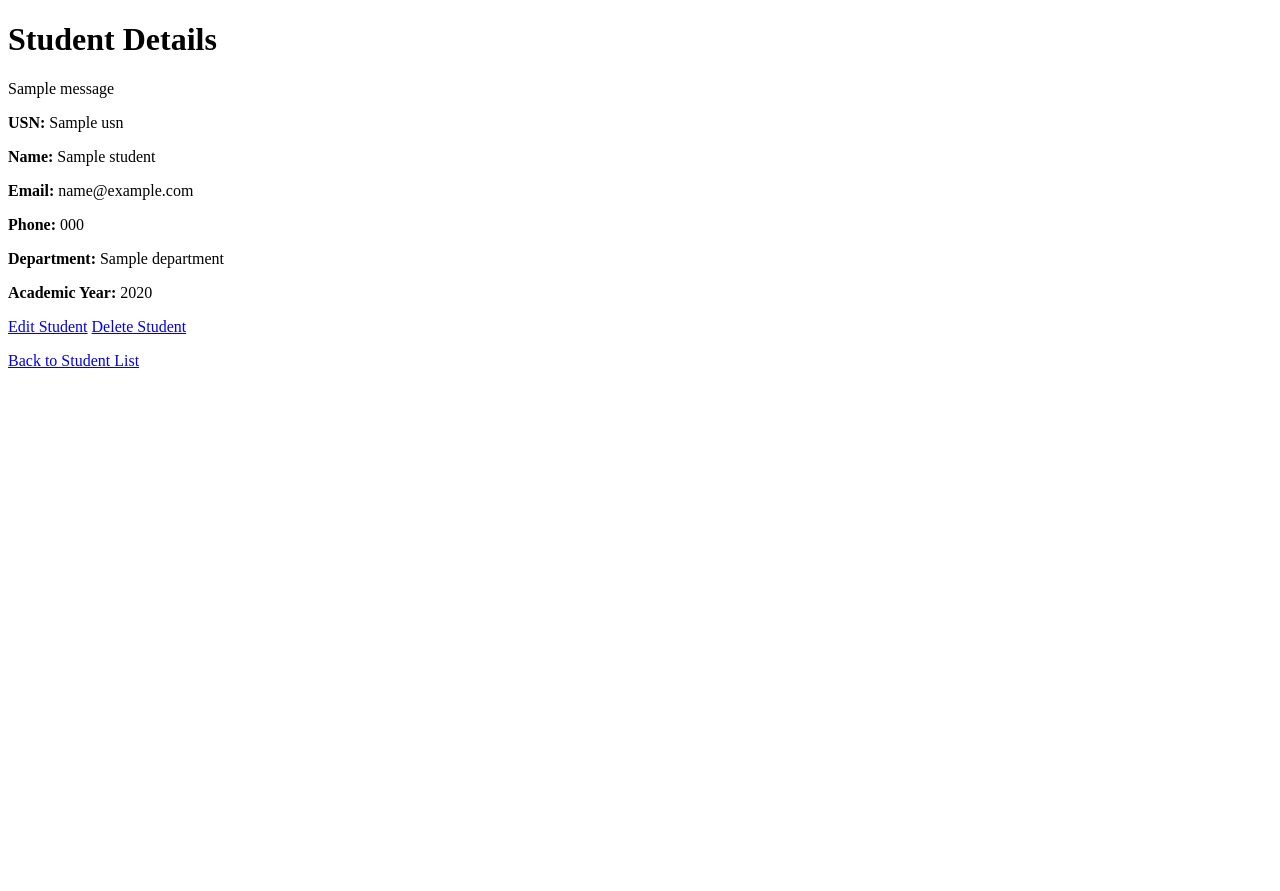
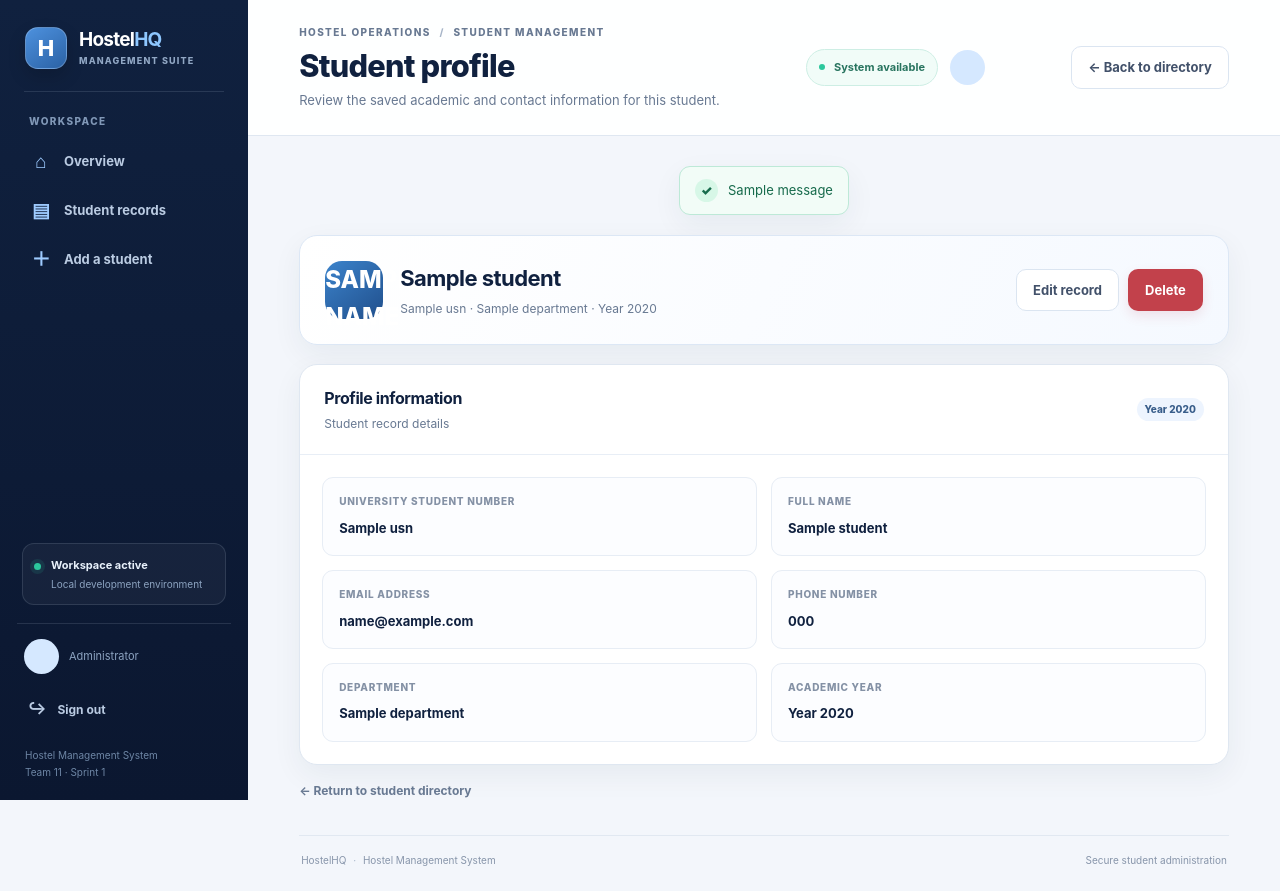
Before and after one commit to SE-TEAM11-HMS/hostel-management-system, a Django app: template students/templates/students/student_detail.html in a window 1280 px wide. Before the commit the page ends 368 px from the top, so only its background shows below. Run offline with Django 5.2, Linux system fonts and the light colour scheme; the template is opened without the code that fills it: most values are stand-ins (such as "Sample title", 1, 10 or a date in 2020); one stand-in notice (Sample message) is shown; data that the repository does not hold is empty.

Commit message:
Redesign student profile details

```diff
--- a/students/templates/students/student_detail.html
+++ b/students/templates/students/student_detail.html
@@ -1,28 +1,19 @@
-<!DOCTYPE html>
-<html lang="en">
-<head>
-    <meta charset="UTF-8">
-    <meta name="viewport" content="width=device-width, initial-scale=1.0">
-    <title>Student Details</title>
-</head>
-<body>
-    <h1>Student Details</h1>
-
-    {% if messages %}
-        {% for message in messages %}<p>{{ message }}</p>{% endfor %}
-    {% endif %}
-
-    <p><strong>USN:</strong> {{ student.usn }}</p>
-    <p><strong>Name:</strong> {{ student.name }}</p>
-    <p><strong>Email:</strong> {{ student.email }}</p>
-    <p><strong>Phone:</strong> {{ student.phone }}</p>
-    <p><strong>Department:</strong> {{ student.department }}</p>
-    <p><strong>Academic Year:</strong> {{ student.academic_year }}</p>
-
-    <p>
-        <a href="{% url 'student_update' student.pk %}">Edit Student</a>
-        <a href="{% url 'student_confirm_delete' student.pk %}">Delete Student</a>
-    </p>
-    <p><a href="{% url 'student_list' %}">Back to Student List</a></p>
-</body>
-</html>
+{% extends "accounts/base.html" %}
+{% block title %}{{ student.name }} | Student profile{% endblock %}
+{% block section_label %}STUDENT MANAGEMENT{% endblock %}
+{% block page_title %}Student profile{% endblock %}
+{% block page_subtitle %}<p class="topbar-subtitle">Review the saved academic and contact information for this student.</p>{% endblock %}
+{% block header_actions %}<a class="button button-secondary" href="{% url 'student_list' %}">← Back to directory</a>{% endblock %}
+{% block content %}
+<section class="detail-hero"><span class="detail-avatar" aria-hidden="true">{{ student.name|first|upper }}</span><div><h2>{{ student.name }}</h2><p>{{ student.usn }} <span aria-hidden="true">·</span> {{ student.department }} <span aria-hidden="true">·</span> Year {{ student.academic_year }}</p></div><div class="detail-actions"><a class="button button-secondary" href="{% url 'student_update' student.pk %}">Edit record</a><a class="button button-danger" href="{% url 'student_confirm_delete' student.pk %}">Delete</a></div></section>
+<section class="panel"><div class="panel-heading"><div><h2>Profile information</h2><p>Student record details</p></div><span class="year-badge">Year {{ student.academic_year }}</span></div>
+<div class="detail-grid">
+<div class="detail-item"><span class="detail-label">University student number</span><span class="detail-value">{{ student.usn }}</span></div>
+<div class="detail-item"><span class="detail-label">Full name</span><span class="detail-value">{{ student.name }}</span></div>
+<div class="detail-item"><span class="detail-label">Email address</span><span class="detail-value">{{ student.email }}</span></div>
+<div class="detail-item"><span class="detail-label">Phone number</span><span class="detail-value">{{ student.phone }}</span></div>
+<div class="detail-item"><span class="detail-label">Department</span><span class="detail-value">{{ student.department }}</span></div>
+<div class="detail-item"><span class="detail-label">Academic year</span><span class="detail-value">Year {{ student.academic_year }}</span></div>
+</div></section>
+<a class="detail-back" href="{% url 'student_list' %}">← Return to student directory</a>
+{% endblock %}
```
